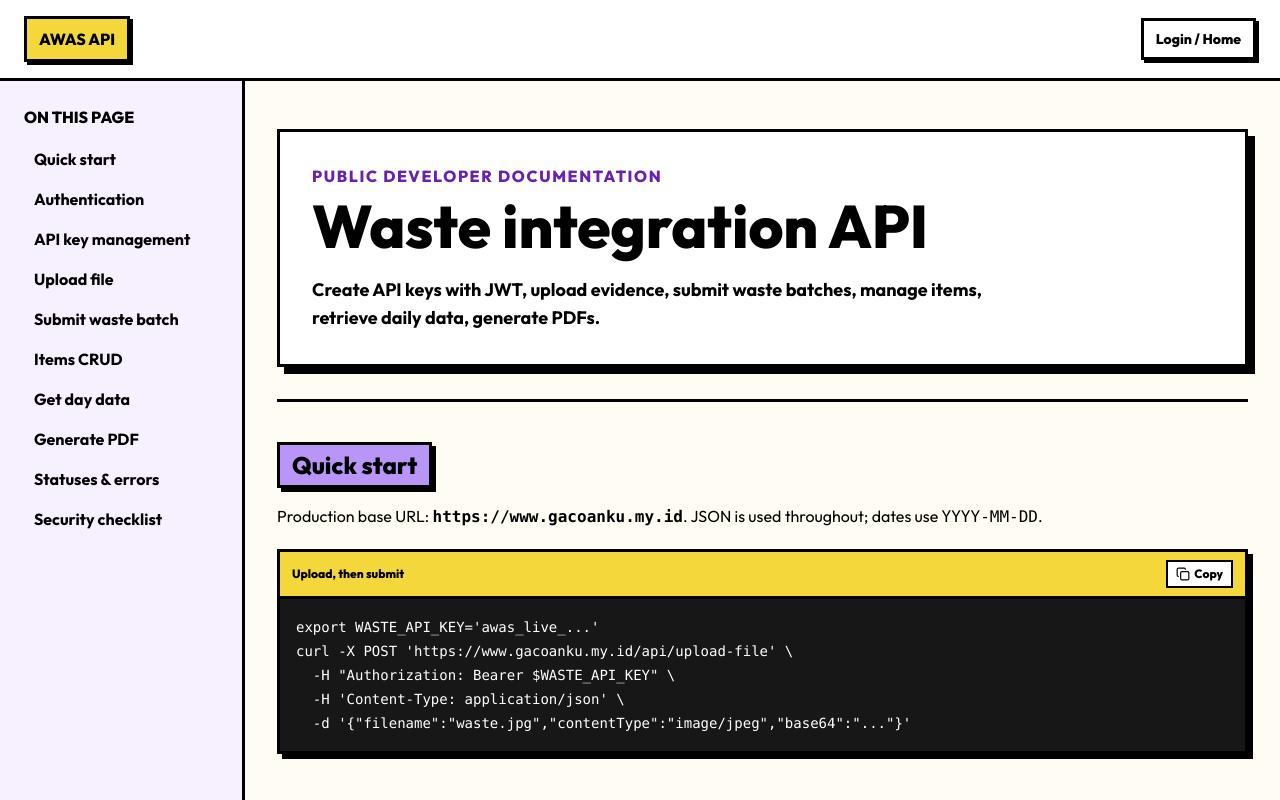
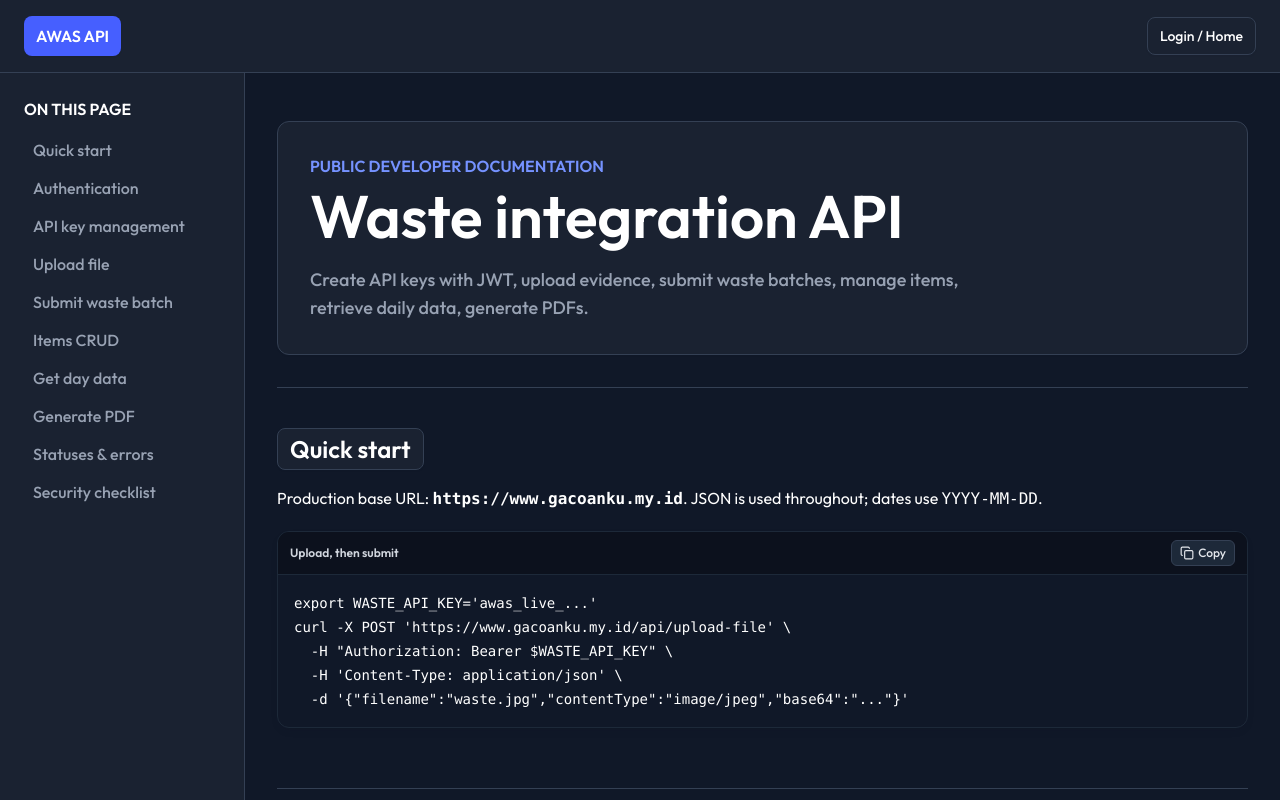
Before and after one commit to marko1kiro/waste-v2, a React (Vite) app: page /docs in a window 1280 px wide. Shown: the top 800 px of the page. Built offline with nearby package versions, Linux system fonts and the light colour scheme.

Commit message:
style: reskin api docs to tailadmin tokens

```diff
--- a/src/pages/api-docs.tsx
+++ b/src/pages/api-docs.tsx
@@ -15,27 +15,27 @@ function CodeBlock({ children, label = 'Code example' }: { children: string; lab
     setCopied(true)
     window.setTimeout(() => setCopied(false), 2000)
   }
-  return <div className="relative my-5 overflow-hidden border-[3px] border-black bg-[#171717] shadow-[5px_5px_0_#000]">
-    <div className="flex items-center justify-between border-b-[3px] border-black bg-[#f4d83b] px-3 py-2 text-xs font-black text-black"><span>{label}</span><button type="button" onClick={copy} className="flex items-center gap-1 border-2 border-black bg-white px-2 py-1 font-black focus:outline-none focus:ring-2 focus:ring-purple-700" aria-label={`Copy ${label}`}>{copied ? <Check size={14} aria-hidden="true" /> : <Copy size={14} aria-hidden="true" />}{copied ? 'Copied' : 'Copy'}</button></div>
+  return <div className="relative my-5 overflow-hidden rounded-xl border border-gray-800 bg-gray-900 shadow-theme-md">
+    <div className="flex items-center justify-between border-b border-gray-800 bg-gray-950 px-3 py-2 text-xs font-semibold text-gray-300"><span>{label}</span><button type="button" onClick={copy} className="flex items-center gap-1 rounded-md border border-gray-700 bg-gray-800 px-2 py-1 font-medium text-gray-200 transition hover:bg-gray-700 focus:outline-none focus:ring-2 focus:ring-brand-500" aria-label={`Copy ${label}`}>{copied ? <Check size={14} aria-hidden="true" /> : <Copy size={14} aria-hidden="true" />}{copied ? 'Copied' : 'Copy'}</button></div>
     <pre className="overflow-x-auto p-4 text-sm leading-6 text-white"><code>{children}</code></pre>
   </div>
 }
 
 function Section({ id, title, children }: { id: string; title: string; children: ReactNode }) {
-  return <section id={id} className="scroll-mt-6 border-t-[3px] border-black py-10 first:border-t-0"><h2 className="mb-4 inline-block border-[3px] border-black bg-[#b995f7] px-3 py-1 text-2xl font-black text-black shadow-[4px_4px_0_#000]">{title}</h2>{children}</section>
+  return <section id={id} className="scroll-mt-6 border-t border-border py-10 first:border-t-0"><h2 className="mb-4 inline-block rounded-lg border border-border bg-surface px-3 py-1 text-2xl font-semibold text-text-primary shadow-theme-xs">{title}</h2>{children}</section>
 }
 
 export default function ApiDocs() {
   const [open, setOpen] = useState(false)
-  const navigation = <ol className="space-y-1">{sections.map(([id, title]) => <li key={id}><a href={`#${id}`} onClick={() => setOpen(false)} className="block border-2 border-transparent px-2 py-1 font-bold text-black hover:border-black hover:bg-[#f4d83b] focus:outline-none focus:ring-2 focus:ring-purple-700">{title}</a></li>)}</ol>
-  return <div className="min-h-dvh bg-[#fffdf3] text-black"><header className="border-b-[3px] border-black bg-white"><div className="mx-auto flex max-w-7xl items-center justify-between gap-4 px-4 py-4 sm:px-6"><Link href="/" className="border-[3px] border-black bg-[#f4d83b] px-3 py-2 font-black shadow-[3px_3px_0_#000] focus:outline-none focus:ring-2 focus:ring-purple-700">AWAS API</Link><Link href="/" className="border-[3px] border-black bg-white px-3 py-2 text-sm font-black shadow-[3px_3px_0_#000] focus:outline-none focus:ring-2 focus:ring-purple-700">Login / Home</Link></div></header>
-    <div className="mx-auto grid max-w-7xl lg:grid-cols-[245px_minmax(0,1fr)]"><aside className="hidden border-r-[3px] border-black bg-[#f7f0ff] p-6 lg:block"><nav className="sticky top-6" aria-label="Documentation table of contents"><p className="mb-3 font-black">ON THIS PAGE</p>{navigation}</nav></aside><main className="min-w-0 px-4 py-8 sm:px-8 sm:py-12"><div className="mb-8 border-[3px] border-black bg-white p-5 shadow-[7px_7px_0_#000] sm:p-8"><p className="mb-2 font-black uppercase tracking-widest text-purple-800">Public developer documentation</p><h1 className="text-4xl font-black leading-none sm:text-6xl">Waste integration API</h1><p className="mt-5 max-w-2xl text-lg font-bold">Create API keys with JWT, upload evidence, submit waste batches, manage items, retrieve daily data, generate PDFs.</p></div><div className="mb-6 lg:hidden"><button type="button" onClick={() => setOpen(!open)} aria-expanded={open} className="flex w-full items-center justify-between border-[3px] border-black bg-[#b995f7] p-3 font-black shadow-[4px_4px_0_#000]"><span>Navigate documentation</span>{open ? <X aria-hidden="true" /> : <Menu aria-hidden="true" />}</button>{open && <nav className="mt-2 border-[3px] border-black bg-white p-3" aria-label="Documentation table of contents">{navigation}</nav>}</div>
-    <Section id="quick-start" title="Quick start"><p>Production base URL: <code className="font-black">{baseUrl}</code>. JSON is used throughout; dates use <code>YYYY-MM-DD</code>.</p><CodeBlock label="Upload, then submit">{`export WASTE_API_KEY='awas_live_...'
+  const navigation = <ol className="space-y-1">{sections.map(([id, title]) => <li key={id}><a href={`#${id}`} onClick={() => setOpen(false)} className="block rounded-lg border border-transparent px-2 py-1 font-medium text-text-muted hover:bg-surface-alt hover:text-text-primary focus:outline-none focus:ring-2 focus:ring-brand-500">{title}</a></li>)}</ol>
+  return <div className="min-h-dvh bg-background text-text-primary"><header className="border-b border-border bg-surface"><div className="mx-auto flex max-w-7xl items-center justify-between gap-4 px-4 py-4 sm:px-6"><Link href="/" className="rounded-lg bg-brand-500 px-3 py-2 font-semibold text-white shadow-theme-xs focus:outline-none focus:ring-2 focus:ring-brand-500">AWAS API</Link><Link href="/" className="rounded-lg border border-border bg-surface px-3 py-2 text-sm font-medium shadow-theme-xs focus:outline-none focus:ring-2 focus:ring-brand-500">Login / Home</Link></div></header>
+    <div className="mx-auto grid max-w-7xl lg:grid-cols-[245px_minmax(0,1fr)]"><aside className="hidden border-r border-border bg-surface p-6 lg:block"><nav className="sticky top-6" aria-label="Documentation table of contents"><p className="mb-3 font-semibold">ON THIS PAGE</p>{navigation}</nav></aside><main className="min-w-0 px-4 py-8 sm:px-8 sm:py-12"><div className="mb-8 rounded-xl border border-border bg-surface p-5 shadow-theme-xs sm:p-8"><p className="mb-2 font-semibold uppercase text-brand-600 dark:text-brand-400">Public developer documentation</p><h1 className="text-4xl font-semibold leading-none sm:text-6xl">Waste integration API</h1><p className="mt-5 max-w-2xl text-lg font-medium text-text-muted">Create API keys with JWT, upload evidence, submit waste batches, manage items, retrieve daily data, generate PDFs.</p></div><div className="mb-6 lg:hidden"><button type="button" onClick={() => setOpen(!open)} aria-expanded={open} className="flex w-full items-center justify-between rounded-lg border border-border bg-surface p-3 font-semibold shadow-theme-xs"><span>Navigate documentation</span>{open ? <X aria-hidden="true" /> : <Menu aria-hidden="true" />}</button>{open && <nav className="mt-2 rounded-lg border border-border bg-surface p-3" aria-label="Documentation table of contents">{navigation}</nav>}</div>
+    <Section id="quick-start" title="Quick start"><p>Production base URL: <code className="font-semibold">{baseUrl}</code>. JSON is used throughout; dates use <code>YYYY-MM-DD</code>.</p><CodeBlock label="Upload, then submit">{`export WASTE_API_KEY='awas_live_...'
 curl -X POST '${baseUrl}/api/upload-file' \\
   -H "Authorization: Bearer $WASTE_API_KEY" \\
   -H 'Content-Type: application/json' \\
   -d '{"filename":"waste.jpg","contentType":"image/jpeg","base64":"..."}'`}</CodeBlock></Section>
-    <Section id="authentication" title="Authentication"><p>Send credentials in the Bearer header. JWT is required for login, profile, API-key management, admin, dashboard, history, tenant configuration, personnel, and station-items. API keys authorize waste operations, including PDF generation.</p><CodeBlock>{`Authorization: Bearer <JWT_OR_awas_live_API_KEY>`}</CodeBlock><p className="font-bold">API-key scope: <code>upload-file</code>, <code>submit-waste</code>, Items CRUD, <code>get-day-data</code>, <code>generate-pdf</code>.</p><p className="mt-3">Keys expire after 7, 30, or 90 days, or never. Maximum five active keys per user. Revoked, expired, malformed, or inactive-owner keys fail immediately.</p></Section>
+    <Section id="authentication" title="Authentication"><p>Send credentials in the Bearer header. JWT is required for login, profile, API-key management, admin, dashboard, history, tenant configuration, personnel, and station-items. API keys authorize waste operations, including PDF generation.</p><CodeBlock>{`Authorization: Bearer <JWT_OR_awas_live_API_KEY>`}</CodeBlock><p className="font-medium">API-key scope: <code>upload-file</code>, <code>submit-waste</code>, Items CRUD, <code>get-day-data</code>, <code>generate-pdf</code>.</p><p className="mt-3">Keys expire after 7, 30, or 90 days, or never. Maximum five active keys per user. Revoked, expired, malformed, or inactive-owner keys fail immediately.</p></Section>
     <Section id="key-management" title="API key management"><p>Key management is JWT-only. Create keys in Profile → API Keys; raw keys appear only at generation or after password-verified reveal. Store them in an integration secret manager.</p><CodeBlock>{`curl -X POST '${baseUrl}/api/admin/api-keys' \\
   -H 'Authorization: Bearer <JWT>' -H 'Content-Type: application/json' \\
   -d '{"name":"inventory-sync","expiry":"30"}'
@@ -59,6 +59,6 @@ DELETE /api/items?id=42`}</CodeBlock><p><code>date</code> is required for listin
   -H 'Authorization: Bearer <API_KEY_OR_JWT>' \\
   --output 'BA Waste STORE - 28072026.pdf'`}</CodeBlock><p>Required private image assets unavailable: <code>502 Required PDF image asset unavailable</code>; partial PDFs are not returned. For a completed MIDNIGHT date, a required Drive backup that cannot be created returns <code>503</code> rather than an unbacked PDF. PDF signed image links last 10 minutes; regenerate after expiry.</p></Section>
     <Section id="errors" title="Statuses & errors"><p>Errors normally return <code>{'{"error":"safe message"}'}</code>.</p><ul className="list-disc space-y-2 pl-5"><li><code>400</code> invalid payload, query, date, shift, station, or field</li><li><code>401</code> missing, expired, revoked, malformed, or inactive-owner credential</li><li><code>403</code> insufficient access or failed reveal password</li><li><code>404</code> resource or item absent</li><li><code>405</code> method unsupported</li><li><code>409</code> duplicate batch/key name or five-key active limit</li><li><code>500</code> server error; back off, check existing data before retrying</li></ul></Section>
-    <Section id="security" title="Security checklist"><ol className="list-decimal space-y-2 pl-5 font-bold"><li>Keep raw keys in environment-backed secret storage.</li><li>Use HTTPS and the Authorization header only.</li><li>Never expose keys in URLs, source code, repositories, screenshots, logs, or localStorage.</li><li>Upload first; submit the returned proxy URL only.</li><li>On 401, rotate or replace the key. On 409, read existing data before retrying.</li><li>Revoke unused keys. Do not log Authorization headers.</li></ol></Section>
+    <Section id="security" title="Security checklist"><ol className="list-decimal space-y-2 pl-5 font-medium"><li>Keep raw keys in environment-backed secret storage.</li><li>Use HTTPS and the Authorization header only.</li><li>Never expose keys in URLs, source code, repositories, screenshots, logs, or localStorage.</li><li>Upload first; submit the returned proxy URL only.</li><li>On 401, rotate or replace the key. On 409, read existing data before retrying.</li><li>Revoke unused keys. Do not log Authorization headers.</li></ol></Section>
     </main></div></div>
 }
```
